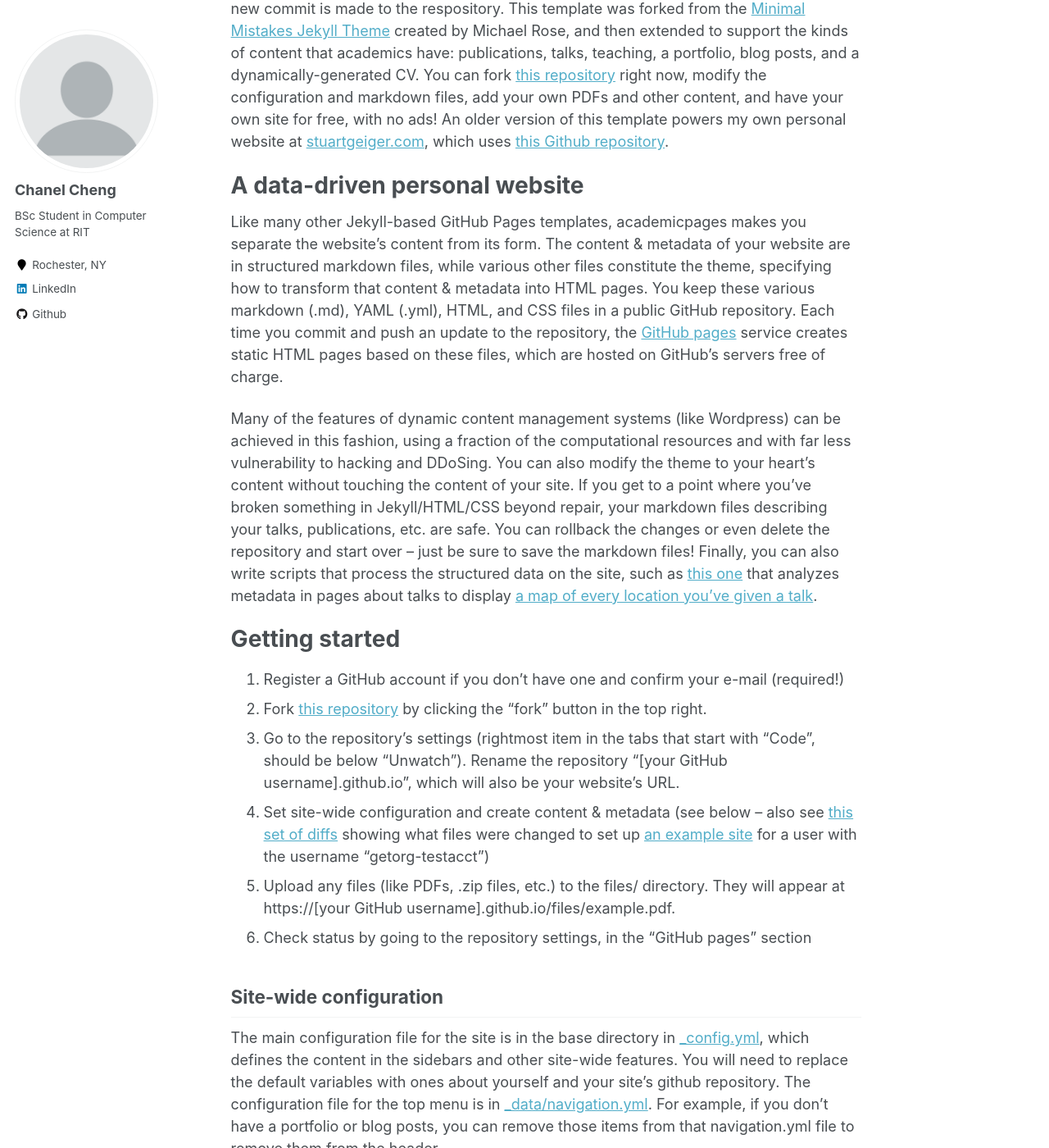
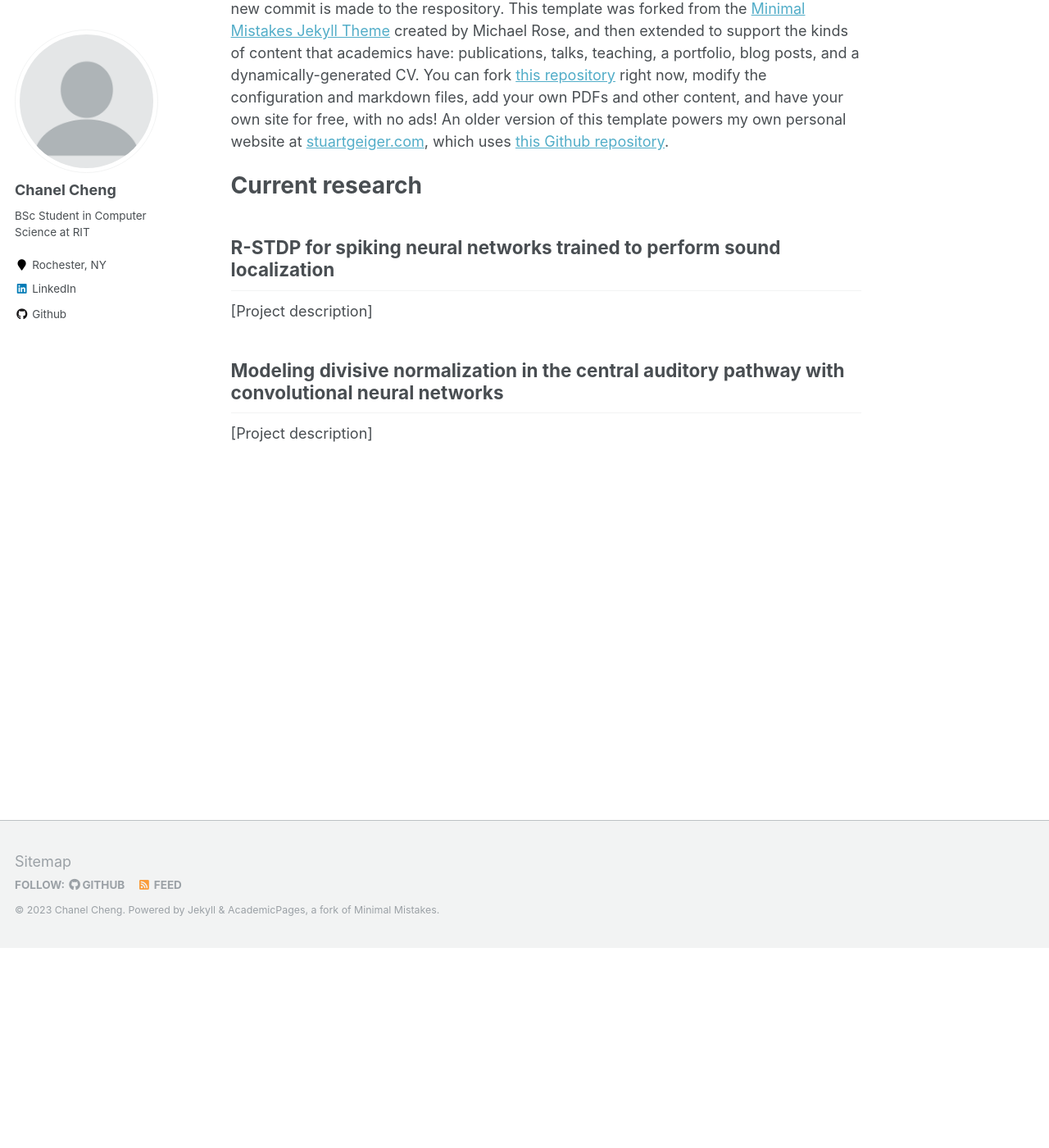
Before and after one commit to chanelfcheng/chanelfcheng.github.io, a Jekyll site: the page built from _pages/about.md, in a window 1280 px wide and 1400 px high, scrolled down 244 px. Shown: the whole window at 82% size. Built offline with Jekyll 4.4.1, drawn with Linux system fonts in a browser that asks for light colours; some of the changed text lies outside the part shown.

Commit message:
Added sections for current research

```diff
--- a/_pages/about.md
+++ b/_pages/about.md
@@ -10,41 +10,13 @@ redirect_from:
 
 This is the front page of a website that is powered by the [academicpages template](https://github.com/academicpages/academicpages.github.io) and hosted on GitHub pages. [GitHub pages](https://pages.github.com) is a free service in which websites are built and hosted from code and data stored in a GitHub repository, automatically updating when a new commit is made to the respository. This template was forked from the [Minimal Mistakes Jekyll Theme](https://mmistakes.github.io/minimal-mistakes/) created by Michael Rose, and then extended to support the kinds of content that academics have: publications, talks, teaching, a portfolio, blog posts, and a dynamically-generated CV. You can fork [this repository](https://github.com/academicpages/academicpages.github.io) right now, modify the configuration and markdown files, add your own PDFs and other content, and have your own site for free, with no ads! An older version of this template powers my own personal website at [stuartgeiger.com](http://stuartgeiger.com), which uses [this Github repository](https://github.com/staeiou/staeiou.github.io).
 
-A data-driven personal website
+Current research
 ======
-Like many other Jekyll-based GitHub Pages templates, academicpages makes you separate the website's content from its form. The content & metadata of your website are in structured markdown files, while various other files constitute the theme, specifying how to transform that content & metadata into HTML pages. You keep these various markdown (.md), YAML (.yml), HTML, and CSS files in a public GitHub repository. Each time you commit and push an update to the repository, the [GitHub pages](https://pages.github.com/) service creates static HTML pages based on these files, which are hosted on GitHub's servers free of charge.
 
-Many of the features of dynamic content management systems (like Wordpress) can be achieved in this fashion, using a fraction of the computational resources and with far less vulnerability to hacking and DDoSing. You can also modify the theme to your heart's content without touching the content of your site. If you get to a point where you've broken something in Jekyll/HTML/CSS beyond repair, your markdown files describing your talks, publications, etc. are safe. You can rollback the changes or even delete the repository and start over -- just be sure to save the markdown files! Finally, you can also write scripts that process the structured data on the site, such as [this one](https://github.com/academicpages/academicpages.github.io/blob/master/talkmap.ipynb) that analyzes metadata in pages about talks to display [a map of every location you've given a talk](https://academicpages.github.io/talkmap.html).
+R-STDP for spiking neural networks trained to perform sound localization
+------
+[Project description]
 
-Getting started
-======
-1. Register a GitHub account if you don't have one and confirm your e-mail (required!)
-1. Fork [this repository](https://github.com/academicpages/academicpages.github.io) by clicking the "fork" button in the top right.
-1. Go to the repository's settings (rightmost item in the tabs that start with "Code", should be below "Unwatch"). Rename the repository "[your GitHub username].github.io", which will also be your website's URL.
-1. Set site-wide configuration and create content & metadata (see below -- also see [this set of diffs](http://archive.is/3TPas) showing what files were changed to set up [an example site](https://getorg-testacct.github.io) for a user with the username "getorg-testacct")
-1. Upload any files (like PDFs, .zip files, etc.) to the files/ directory. They will appear at https://[your GitHub username].github.io/files/example.pdf.
-1. Check status by going to the repository settings, in the "GitHub pages" section
-
-Site-wide configuration
+Modeling divisive normalization in the central auditory pathway with convolutional neural networks
 ------
-The main configuration file for the site is in the base directory in [_config.yml](https://github.com/academicpages/academicpages.github.io/blob/master/_config.yml), which defines the content in the sidebars and other site-wide features. You will need to replace the default variables with ones about yourself and your site's github repository. The configuration file for the top menu is in [_data/navigation.yml](https://github.com/academicpages/academicpages.github.io/blob/master/_data/navigation.yml). For example, if you don't have a portfolio or blog posts, you can remove those items from that navigation.yml file to remove them from the header.
-
-Create content & metadata
-------
-For site content, there is one markdown file for each type of content, which are stored in directories like _publications, _talks, _posts, _teaching, or _pages. For example, each talk is a markdown file in the [_talks directory](https://github.com/academicpages/academicpages.github.io/tree/master/_talks). At the top of each markdown file is structured data in YAML about the talk, which the theme will parse to do lots of cool stuff. The same structured data about a talk is used to generate the list of talks on the [Talks page](https://academicpages.github.io/talks), each [individual page](https://academicpages.github.io/talks/2012-03-01-talk-1) for specific talks, the talks section for the [CV page](https://academicpages.github.io/cv), and the [map of places you've given a talk](https://academicpages.github.io/talkmap.html) (if you run this [python file](https://github.com/academicpages/academicpages.github.io/blob/master/talkmap.py) or [Jupyter notebook](https://github.com/academicpages/academicpages.github.io/blob/master/talkmap.ipynb), which creates the HTML for the map based on the contents of the _talks directory).
-
-**Markdown generator**
-
-I have also created [a set of Jupyter notebooks](https://github.com/academicpages/academicpages.github.io/tree/master/markdown_generator
-) that converts a CSV containing structured data about talks or presentations into individual markdown files that will be properly formatted for the academicpages template. The sample CSVs in that directory are the ones I used to create my own personal website at stuartgeiger.com. My usual workflow is that I keep a spreadsheet of my publications and talks, then run the code in these notebooks to generate the markdown files, then commit and push them to the GitHub repository.
-
-How to edit your site's GitHub repository
-------
-Many people use a git client to create files on their local computer and then push them to GitHub's servers. If you are not familiar with git, you can directly edit these configuration and markdown files directly in the github.com interface. Navigate to a file (like [this one](https://github.com/academicpages/academicpages.github.io/blob/master/_talks/2012-03-01-talk-1.md) and click the pencil icon in the top right of the content preview (to the right of the "Raw | Blame | History" buttons). You can delete a file by clicking the trashcan icon to the right of the pencil icon. You can also create new files or upload files by navigating to a directory and clicking the "Create new file" or "Upload files" buttons.
-
-Example: editing a markdown file for a talk
-![Editing a markdown file for a talk](/images/editing-talk.png)
-
-For more info
-------
-More info about configuring academicpages can be found in [the guide](https://academicpages.github.io/markdown/). The [guides for the Minimal Mistakes theme](https://mmistakes.github.io/minimal-mistakes/docs/configuration/) (which this theme was forked from) might also be helpful.
+[Project description]
```
